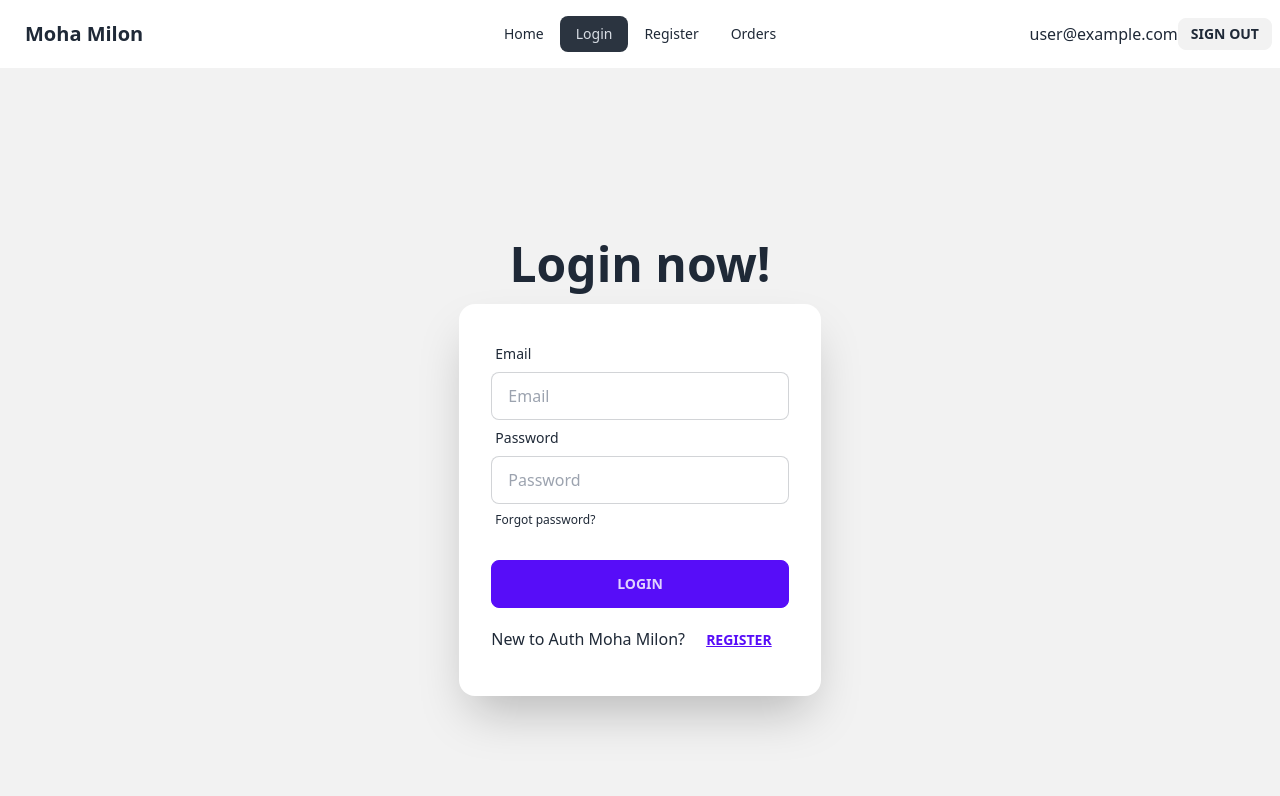
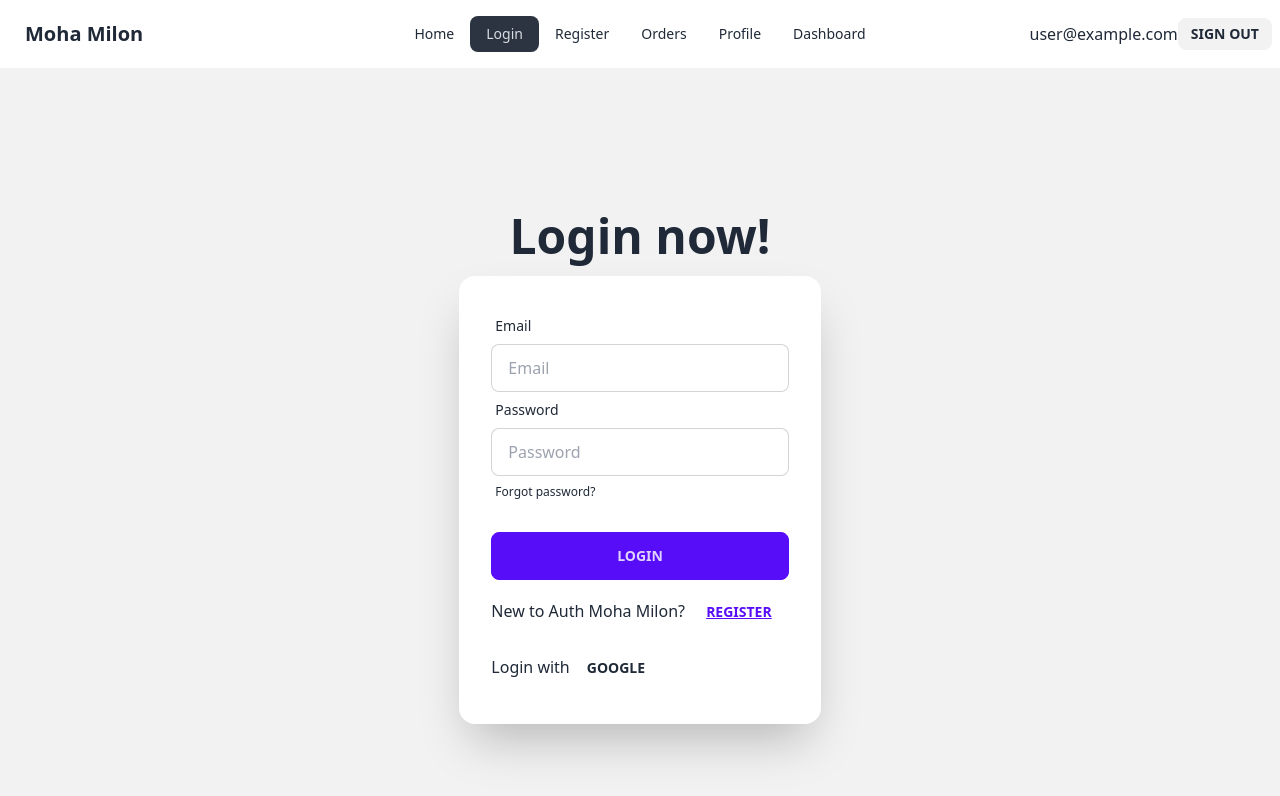
Before and after one commit to rafiul1000/auth-moha-milon, a React (Vite) app: page /login in a window 1280 px wide. Shown: the top 796 px of the page. Built offline with nearby package versions, Linux system fonts and the light colour scheme; no server answers; sample sign-in values are in the browser's storage.

Commit message:
Navigate after login and Social Sign In with Google

```diff
--- a/src/components/Login.jsx
+++ b/src/components/Login.jsx
@@ -1,10 +1,12 @@
 import { useContext } from "react";
-import { Link } from "react-router-dom";
+import { Link, useNavigate } from "react-router-dom";
 import { AuthContext } from "../providers/AuthProvider";
 
 const Login = () => {
 
-  const {signInUser} = useContext(AuthContext);
+  const {signInUser, signInWithGoogle} = useContext(AuthContext);
+
+  const navigate = useNavigate();
 
     const handleLogin = e => {
         e.preventDefault();
@@ -16,11 +18,26 @@ const Login = () => {
         signInUser(email, password)
         .then(result => {
           console.log(result.user)
+          e.target.reset();
+          navigate('/');
+
         })
         .catch(error => {
           console.error(error)
         })
     }
+
+
+    const handleGoogleSignIn = () => {
+      signInWithGoogle()
+      .then(result => {
+        console.log(result.user);
+      })
+      .catch(error => {
+        console.error(error);
+      })
+    }
+
 
     return (
         <div className="hero min-h-screen bg-base-200">
@@ -55,6 +72,7 @@ const Login = () => {
         <p>New to Auth Moha Milon? <Link to='/register'>
         <button className="btn btn-link">Register</button>
         </Link></p>
+        <p>Login with<button onClick={handleGoogleSignIn} className="btn btn-ghost">Google</button></p>
       </div>
     </div>
   </div>
--- a/src/components/Navbar.jsx
+++ b/src/components/Navbar.jsx
@@ -21,7 +21,13 @@ const Navbar = () => {
     <li><NavLink to="/login">Login</NavLink></li>
     <li><NavLink to="/register">Register</NavLink></li>
     <li><NavLink to="/orders">Orders</NavLink></li>
+    { user && <>
+      <li><NavLink to="/profile">Profile</NavLink></li>
+      <li><NavLink to="/dashboard">Dashboard</NavLink></li>
+    </>}
+
     </>
+
 
     return (
         <div className="navbar bg-base-100">
--- /dev/null
+++ b/src/components/Profile.jsx
@@ -0,0 +1,9 @@
+const Profile = () => {
+    return (
+        <div>
+            <h2>Your personal profile</h2>
+        </div>
+    );
+};
+
+export default Profile;
--- a/src/main.jsx
+++ b/src/main.jsx
@@ -13,6 +13,7 @@ import Register from './components/Register';
 import AuthProvider from './providers/AuthProvider';
 import Orders from './components/Orders';
 import PrivateRoute from './routes/PrivateRoute';
+import Profile from './components/Profile';
 
 const router = createBrowserRouter([
   {
@@ -34,6 +35,10 @@ const router = createBrowserRouter([
       {
         path: '/orders',
         element: <PrivateRoute><Orders></Orders></PrivateRoute>
+      },
+      {
+        path: '/profile',
+        element: <PrivateRoute><Profile></Profile></PrivateRoute>
       }
     ]
   },
--- a/src/providers/AuthProvider.jsx
+++ b/src/providers/AuthProvider.jsx
@@ -1,10 +1,12 @@
-import { createUserWithEmailAndPassword, onAuthStateChanged, signInWithEmailAndPassword, signOut } from "firebase/auth";
+import { GoogleAuthProvider, createUserWithEmailAndPassword, onAuthStateChanged, signInWithEmailAndPassword, signInWithPopup, signOut } from "firebase/auth";
 
 import PropTypes from 'prop-types';
 import { createContext, useEffect, useState } from "react";
 import auth from '../firebase/firebase.config';
 
 export const AuthContext = createContext(null);
+
+const googleProvider = new GoogleAuthProvider();
 
 const AuthProvider = ({children}) => {
 
@@ -22,6 +24,12 @@ const AuthProvider = ({children}) => {
     const signInUser = (email, password) => {
         setLoading(true);
         signInWithEmailAndPassword(auth, email, password)
+    }
+
+
+    const signInWithGoogle = () => {
+        setLoading(true);
+        return signInWithPopup(auth, googleProvider);
     }
 
 
@@ -48,6 +56,7 @@ const AuthProvider = ({children}) => {
         loading,
         createUser,
         signInUser,
+        signInWithGoogle,
         logOut
      }
     return (
--- a/src/routes/PrivateRoute.jsx
+++ b/src/routes/PrivateRoute.jsx
@@ -3,6 +3,7 @@
 import { useContext } from "react";
 import { AuthContext } from "../providers/AuthProvider";
 import { Navigate } from "react-router-dom";
+import PropTypes from 'prop-types';
 
 
 const PrivateRoute = ({children}) => {
@@ -19,3 +20,8 @@ const PrivateRoute = ({children}) => {
 };
 
 export default PrivateRoute;
+
+
+PrivateRoute.propTypes = {
+    children: PropTypes.node
+}
```
